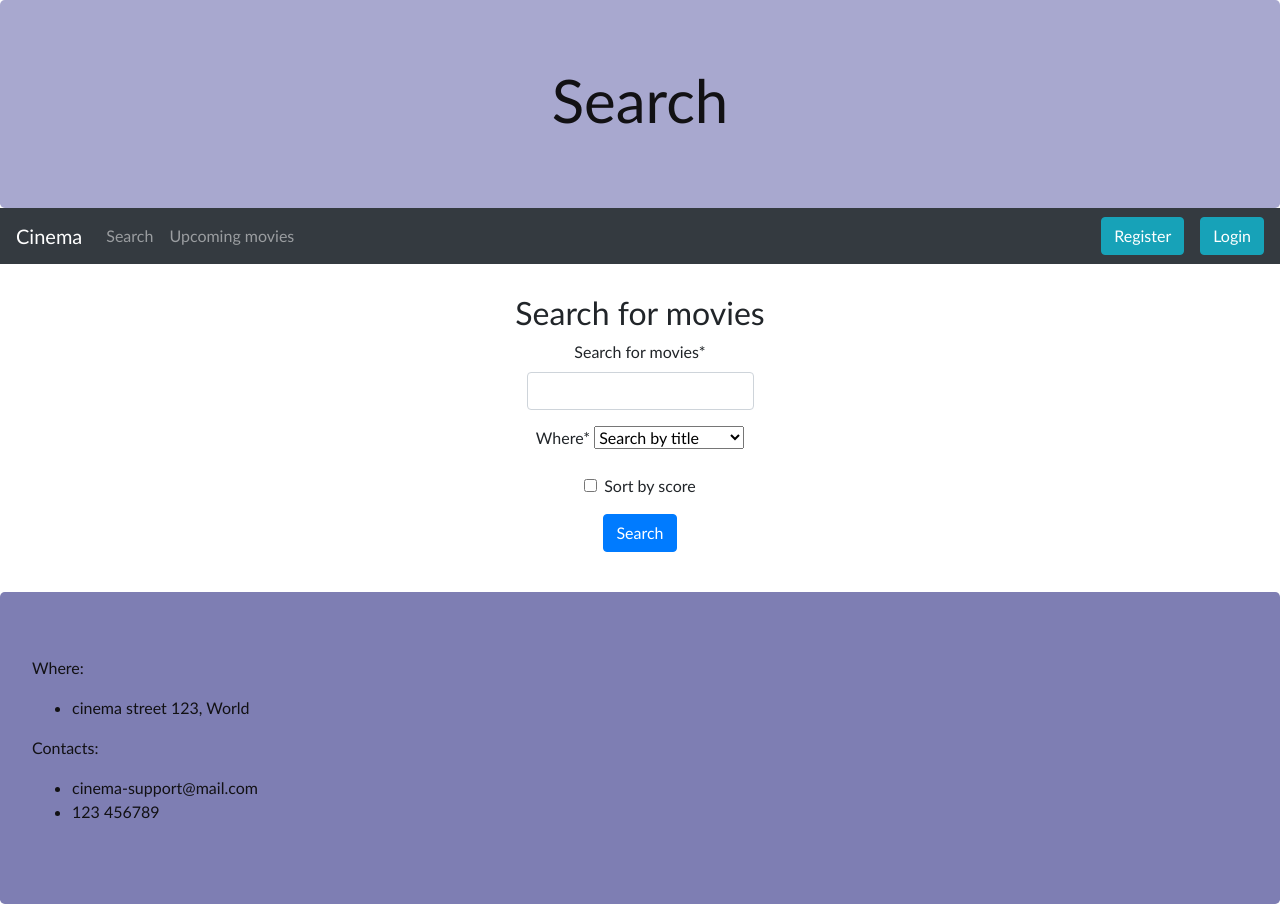
After one commit to SamueleTondelli/cinema, a Django app: page /movies/search/ in a window 1280 px wide. The commit adds this page. Run offline with Django 5.2, Linux system fonts and the light colour scheme; parts of the project's set-up code (start-up, migrations or seed data) failed here and were passed over; some libraries are stand-ins or nearby versions.

Commit message:
added search page

```diff
--- /dev/null
+++ b/cinema/movies/forms.py
@@ -0,0 +1,15 @@
+from django import forms
+from crispy_forms.helper import FormHelper
+from crispy_forms.layout import Submit
+from .models import *
+
+
+class SearchForm(forms.Form):
+    helper = FormHelper()
+    helper.form_id = "search_crispy_form"
+    helper.form_method = "POST"
+    helper.add_input(Submit("submit", "Search"))
+    search_string = forms.CharField(label="Search for movies", max_length=200, min_length=3, required=True)
+    CHOICES = [("Title", "Search by title"), ("Director", "Search by director"), ("Tags", "Search by tags")]
+    search_where = forms.ChoiceField(label="Where", required=True, choices=CHOICES)
+    sort_by_score = forms.BooleanField(label="Sort by score", required=False)
--- a/cinema/movies/templates/movies/movie_list.html
+++ b/cinema/movies/templates/movies/movie_list.html
@@ -9,7 +9,7 @@
     {% for m in object_list %}
         <div class="card mb-2">
             <div class="card-header">
-                <a href={% url "movies:infomovie" m.pk %}>{{m.title}} by {{m.director}}</a>
+                <a href={% url "movies:infomovie" m.pk %}>{{m.title}} by {{m.director}}{% if m.get_score != None %}, {{m.get_score}}/10{% endif %}</a>
             </div>
             <div class="card-body">
                 <ul>
--- /dev/null
+++ b/cinema/movies/templates/movies/search.html
@@ -0,0 +1,15 @@
+{% extends "base.html" %}
+
+{% load crispy_forms_tags %}
+
+{% block title %}Search{% endblock title %}
+{% block header1 %}
+    <h1>Search</h1>
+{% endblock header1 %}
+
+{% block content %}
+    <h2>Search for movies</h2>
+    <div class="d-flex justify-content-center">
+        {% crispy form %}
+    </div>
+{% endblock content %}
--- a/cinema/movies/urls.py
+++ b/cinema/movies/urls.py
@@ -7,5 +7,7 @@ app_name = "movies"
 urlpatterns = [
     path("infomovie/<pk>/", MovieDetailView.as_view(), name="infomovie"),
     path("myreservations/", my_reservations, name="myreservations"),
-    path("upcomingmovies/", UpcomingMoviesView.as_view(), name="upcomingmovies")
+    path("upcomingmovies/", UpcomingMoviesView.as_view(), name="upcomingmovies"),
+    path("search/", search, name="search"),
+    path("search/<str:search_string>/<str:search_where>/<str:sorted>/", SearchResultsView.as_view(), name="searchresults")
 ]
--- a/cinema/movies/views.py
+++ b/cinema/movies/views.py
@@ -1,11 +1,14 @@
 from typing import Any
 from django.db.models.query import QuerySet
-from django.shortcuts import render, get_object_or_404
+from django.shortcuts import render, get_object_or_404, redirect
 from django.views.generic.detail import DetailView
 from django.contrib.auth.decorators import login_required
 from .models import *
 from django.utils import timezone
 from django.views.generic.list import ListView
+from .forms import *
+import re
+from collections import Counter
 
 
 class MovieDetailView(DetailView):
@@ -55,3 +58,52 @@ class UpcomingMoviesView(MovieListView):
 
     def get_queryset(self) -> QuerySet[Any]:
         return Movie.get_upcoming_movies()
+
+
+def search(request):
+    if request.method == "POST":
+        form = SearchForm(request.POST)
+        if form.is_valid():
+            search_string = form.cleaned_data.get("search_string")
+            search_where = form.cleaned_data.get("search_where")
+            sort = form.cleaned_data.get("sort_by_score")
+            return redirect("movies:searchresults", search_string, search_where, sort)
+    else:
+        form = SearchForm()
+
+    return render(request, template_name="movies/search.html", context={ "form": form })
+
+class SearchResultsView(MovieListView):
+    title = "Search Results"
+    header = title
+
+    def get_queryset(self) -> QuerySet[Any]:
+        search_string = self.request.resolver_match.kwargs["search_string"]
+        search_where = self.request.resolver_match.kwargs["search_where"]
+        sort = self.request.resolver_match.kwargs["sorted"]
+        if search_where == "Title":
+            q = self.model.objects.filter(title__icontains=search_string)
+        elif search_where == "Director":
+            q = self.model.objects.filter(director__icontains=search_string)
+        else:
+            results = []
+            for t in re.findall(r'\w+', search_string):
+                results.extend(self.model.objects.filter(tags__name__icontains=t))
+
+            c = Counter(results)
+            q = []
+
+            for m in c:
+                i = 0
+                m_score = 0 if m.get_score() == None else m.get_score()
+                for m2 in q:
+                    m2_score = 0 if m2.get_score() == None else m2.get_score()
+                    if c[m] > c[m2] or (sort == "True" and c[m] == c[m2] and m_score >= m2_score):
+                        break
+                    i += 1
+                q.insert(i, m)
+
+        if sort == "True" and search_where != "Tags":
+            q = sorted(q, key=lambda m : 0 if m.get_score() == None else m.get_score(), reverse=True)
+
+        return q
--- a/cinema/templates/base.html
+++ b/cinema/templates/base.html
@@ -32,7 +32,7 @@
     <div class="collapse navbar-collapse" id="collapsibleNavbar">
         <ul class="navbar-nav">
             <li class="nav-item">
-                <a class="nav-link" href="#">Search</a>
+                <a class="nav-link" href={% url "movies:search" %}>Search</a>
             </li>
             <li class="nav-item">
                 <a class="nav-link" href={% url "movies:upcomingmovies" %}>Upcoming movies</a>
```
